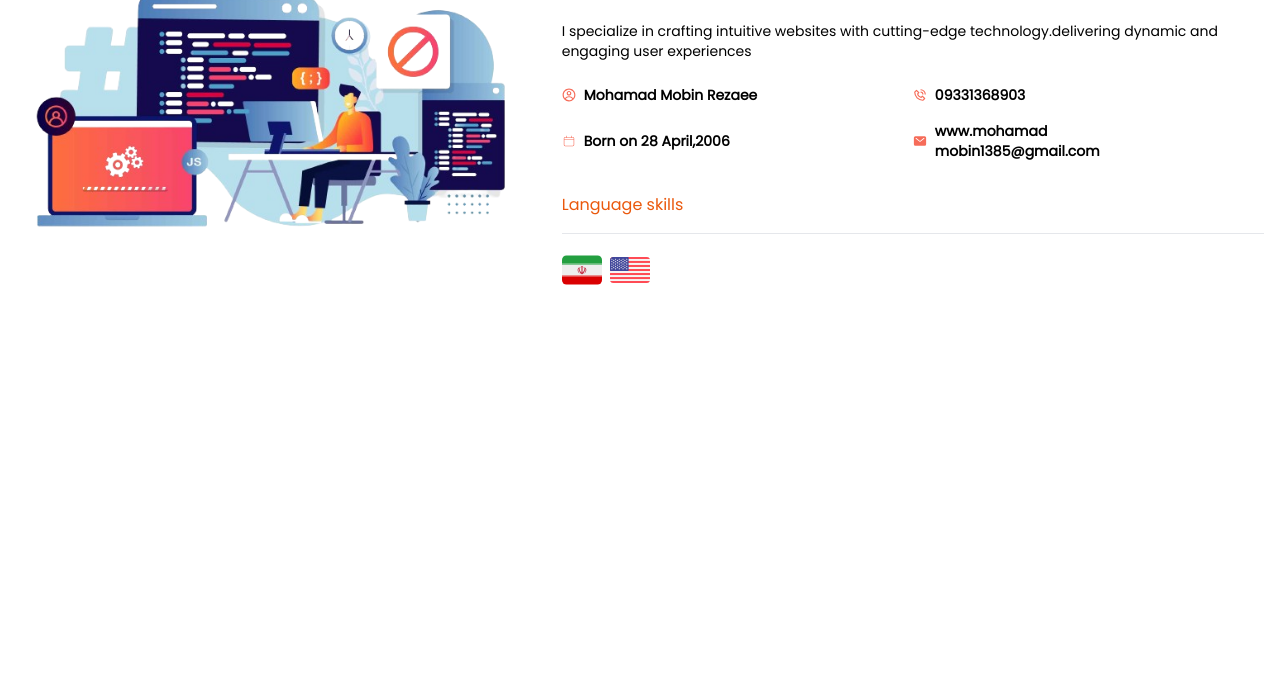
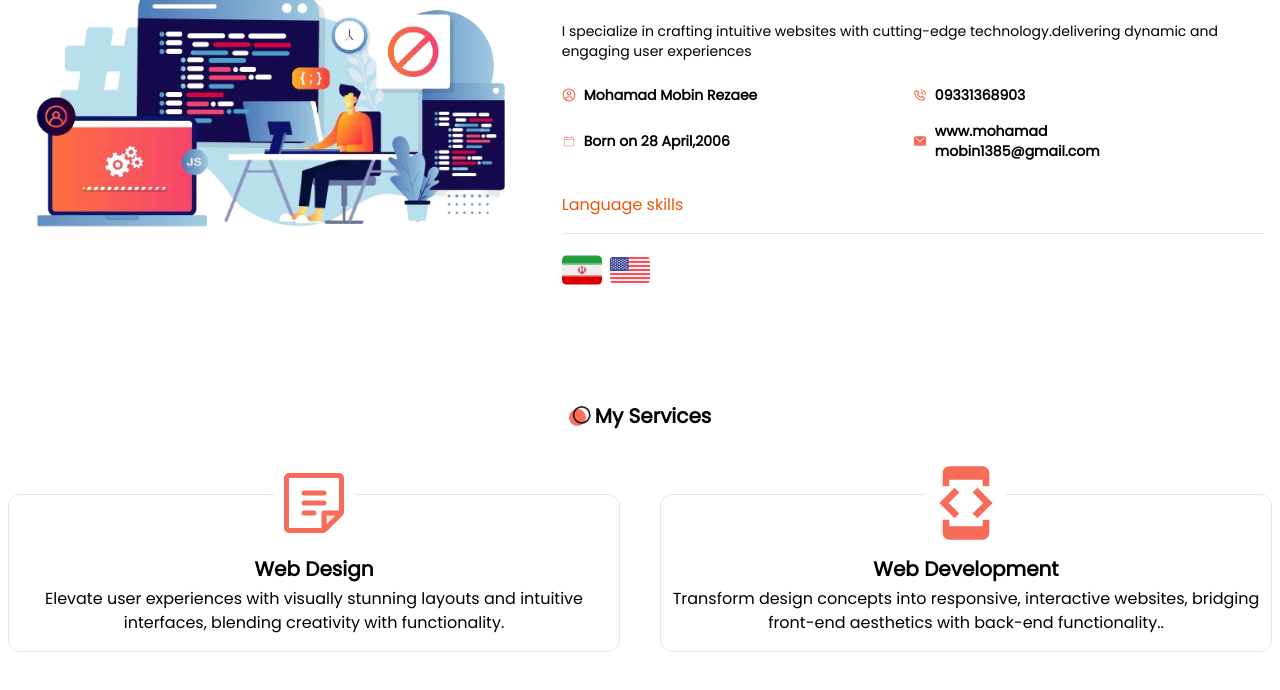
Before and after one commit to ALONE0007/Mohamad-Mobin-Portfolio, a website: page public/index.html in a window 1280 px wide. Shown: the part 863-1553 px from the top of the page. Drawn offline with nearby package versions, Linux system fonts and the light colour scheme.

Commit message:
continue-site

```diff
--- a/public/index.html
+++ b/public/index.html
@@ -197,6 +197,33 @@
 
         </div>
      </section>
+     <!-- Services section -->
+    <section>
+        <!-- Services title -->
+        <div class="flex items-center justify-center gap-x-1 pt-28">
+         <span>
+            <svg xmlns="http://www.w3.org/2000/svg" width="22" height="20" viewBox="0 0 22 20" fill="none"><ellipse cx="8.48721" cy="11.5203" rx="8.47989" ry="8.47979" fill="#FE6E58"/><path d="M20.7742 8.91465C20.7742 13.3577 17.1724 16.9596 12.7292 16.9596C8.28605 16.9596 4.68418 13.3577 4.68418 8.91465C4.68418 4.47157 8.28605 0.869727 12.7292 0.869727C17.1724 0.869727 20.7742 4.47157 20.7742 8.91465Z" stroke="#212131" stroke-width="1.73945"/></svg>
+         </span>
+         <span class="font-bold text-xl">My Services</span>
+        </div>
+        <!-- Servises Container -->
+    <div class="container">
+        <div class="grid grid-cols-1 md:grid-cols-2 gap-x-10 gap-y-16 mt-16">
+            <!-- first -->
+             <div class="border-[1px] flex-col text-center rounded-xl">
+                <svg stroke="currentColor" fill="currentColor" stroke-width="0" viewBox="0 0 256 256" class="w-[80px] h-[80px] mx-auto relative -top-8 bg-white" color="#F66C59" height="1em" width="1em" xmlns="http://www.w3.org/2000/svg" style="color: rgb(246, 108, 89);"><path d="M216,160l-56,56V160Z" opacity="0.2"></path><path d="M88,96a8,8,0,0,1,8-8h64a8,8,0,0,1,0,16H96A8,8,0,0,1,88,96Zm8,40h64a8,8,0,0,0,0-16H96a8,8,0,0,0,0,16Zm32,16H96a8,8,0,0,0,0,16h32a8,8,0,0,0,0-16ZM224,48V156.69A15.86,15.86,0,0,1,219.31,168L168,219.31A15.86,15.86,0,0,1,156.69,224H48a16,16,0,0,1-16-16V48A16,16,0,0,1,48,32H208A16,16,0,0,1,224,48ZM48,208H152V160a8,8,0,0,1,8-8h48V48H48Zm120-40v28.7L196.69,168Z"></path></svg>
+                <h2 class="relative -top-5 font-bold text-xl">Web Design</h2>
+                <p class="relative -top-4">Elevate user experiences with visually stunning layouts and intuitive interfaces, blending creativity with functionality.</p>
+             </div>
+             <!-- secend -->
+             <div class="border-[1px] flex-col text-center rounded-xl">
+                <svg stroke="currentColor" fill="currentColor" stroke-width="0" viewBox="0 0 24 24" class="w-[80px] h-[80px] mx-auto relative -top-8 bg-white" color="#F66C59" height="1em" width="1em" xmlns="http://www.w3.org/2000/svg" style="color: rgb(246, 108, 89);"><path fill="none" d="M0 0h24v24H0V0z"></path><path d="M7 5h10v2h2V3c0-1.1-.9-1.99-2-1.99L7 1c-1.1 0-2 .9-2 2v4h2V5zm8.41 11.59L20 12l-4.59-4.59L14 8.83 17.17 12 14 15.17l1.41 1.42zM10 15.17L6.83 12 10 8.83 8.59 7.41 4 12l4.59 4.59L10 15.17zM17 19H7v-2H5v4c0 1.1.9 2 2 2h10c1.1 0 2-.9 2-2v-4h-2v2z"></path></svg>
+                <h2 class="relative -top-5 font-bold text-xl">Web Development</h2>
+                <p class="relative -top-4">Transform design concepts into responsive, interactive websites, bridging front-end aesthetics with back-end functionality..</p>
+             </div>
+        </div>
+    </div>
+    </section>
 
 </main>
 <footer></footer>
```
Also changed, not shown: public/styles.css.
